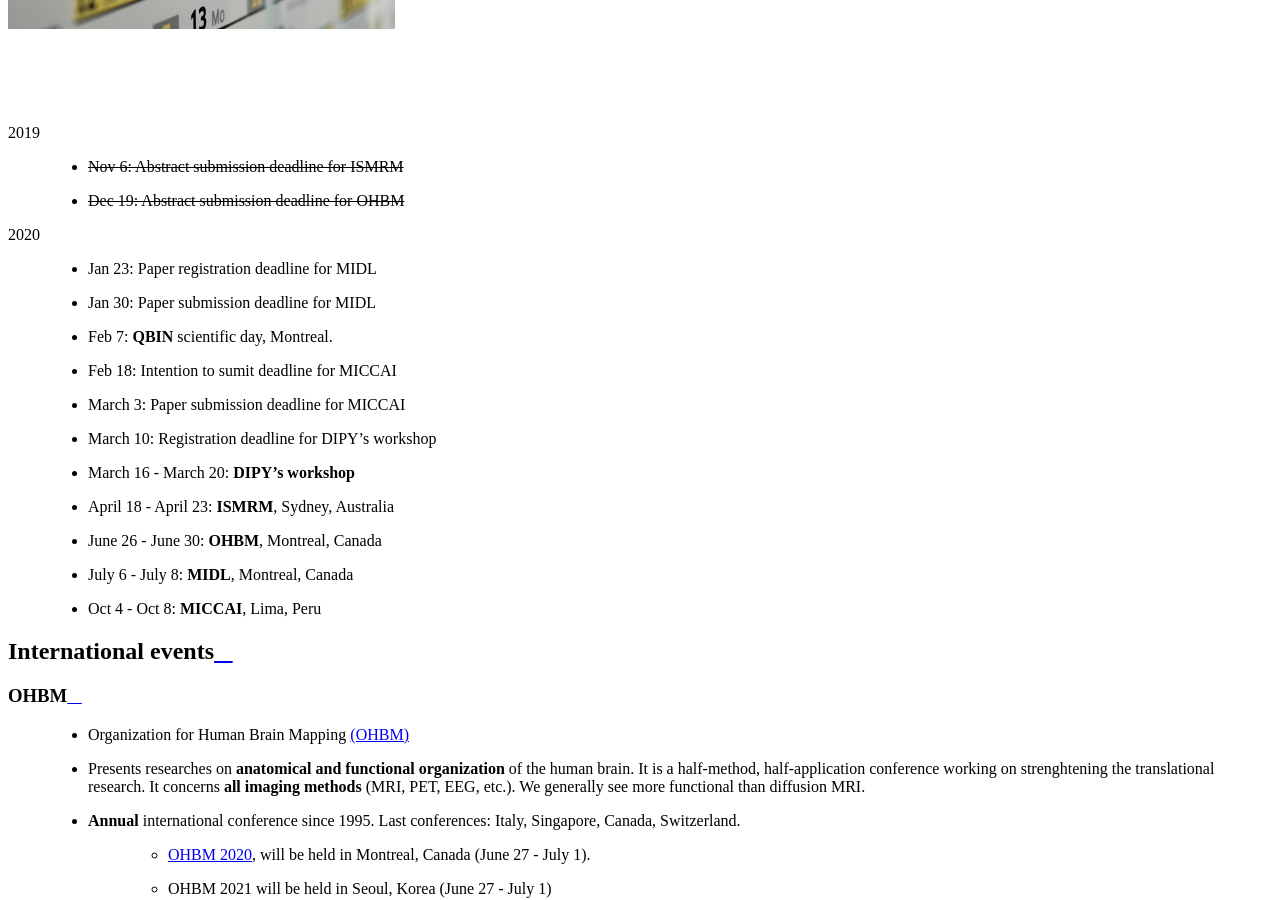
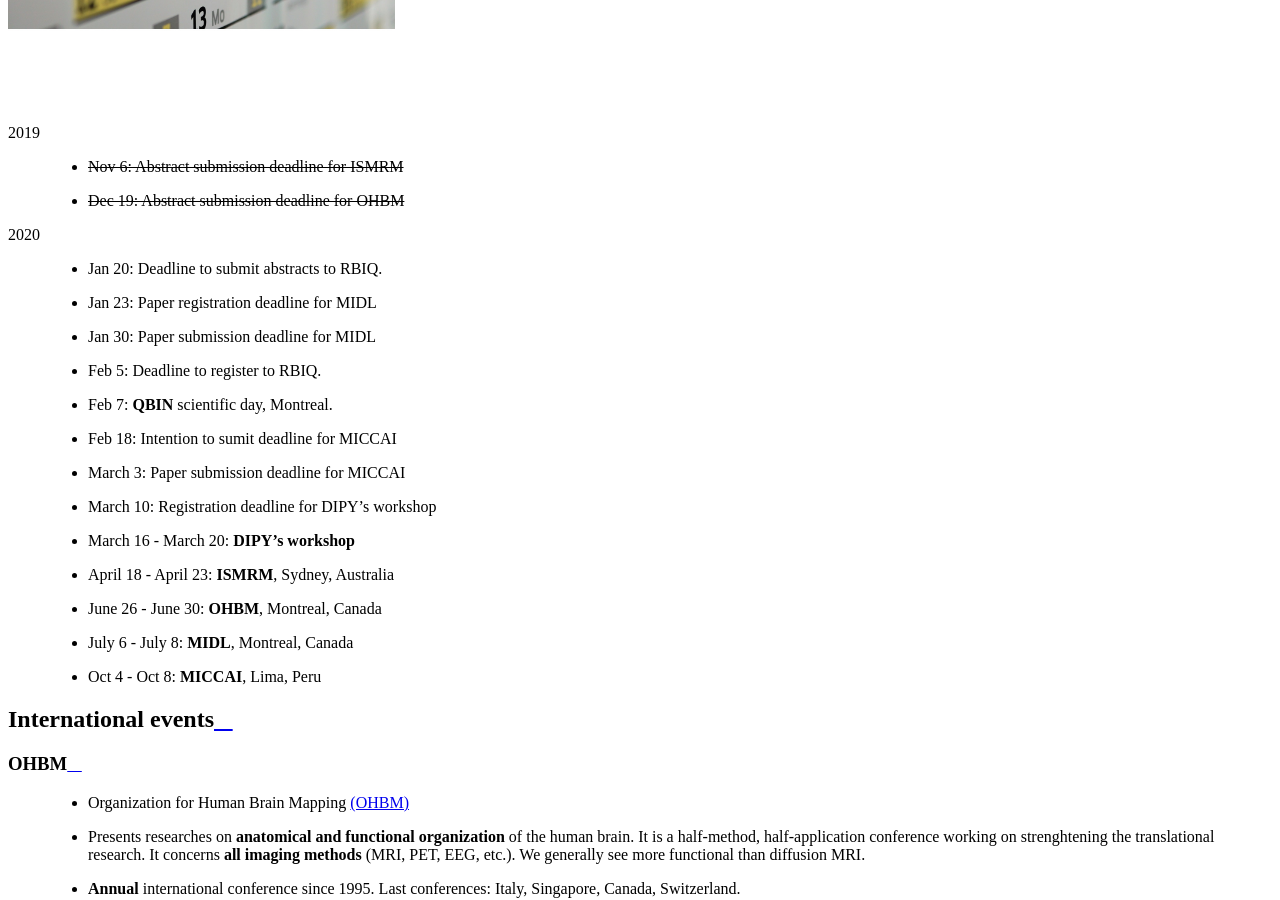
Before and after one commit to scilus/scil-documentation, a Sphinx documentation site: the page built from source/other/conferences.rst, in a window 1280 px wide and 900 px high, scrolled down 1485 px. Built offline with Sphinx 7.4.7 and the Read the Docs theme 2.0.0, drawn with Linux system fonts in a browser that asks for light colours.

Commit message:
Updated with new deadlines RBIQ

```diff
--- a/source/other/conferences.rst
+++ b/source/other/conferences.rst
@@ -16,8 +16,10 @@ Summary, coming events and deadlines
     - :strike:`Dec 19: Abstract submission deadline for OHBM`
 
 2020
+    - Jan 20: Deadline to submit abstracts to RBIQ.
     - Jan 23: Paper registration deadline for MIDL
     - Jan 30: Paper submission deadline for MIDL
+    - Feb 5: Deadline to register to RBIQ.
     - Feb 7: **QBIN** scientific day, Montreal.
     - Feb 18: Intention to sumit deadline for MICCAI
     - March 3: Paper submission deadline for MICCAI
```
